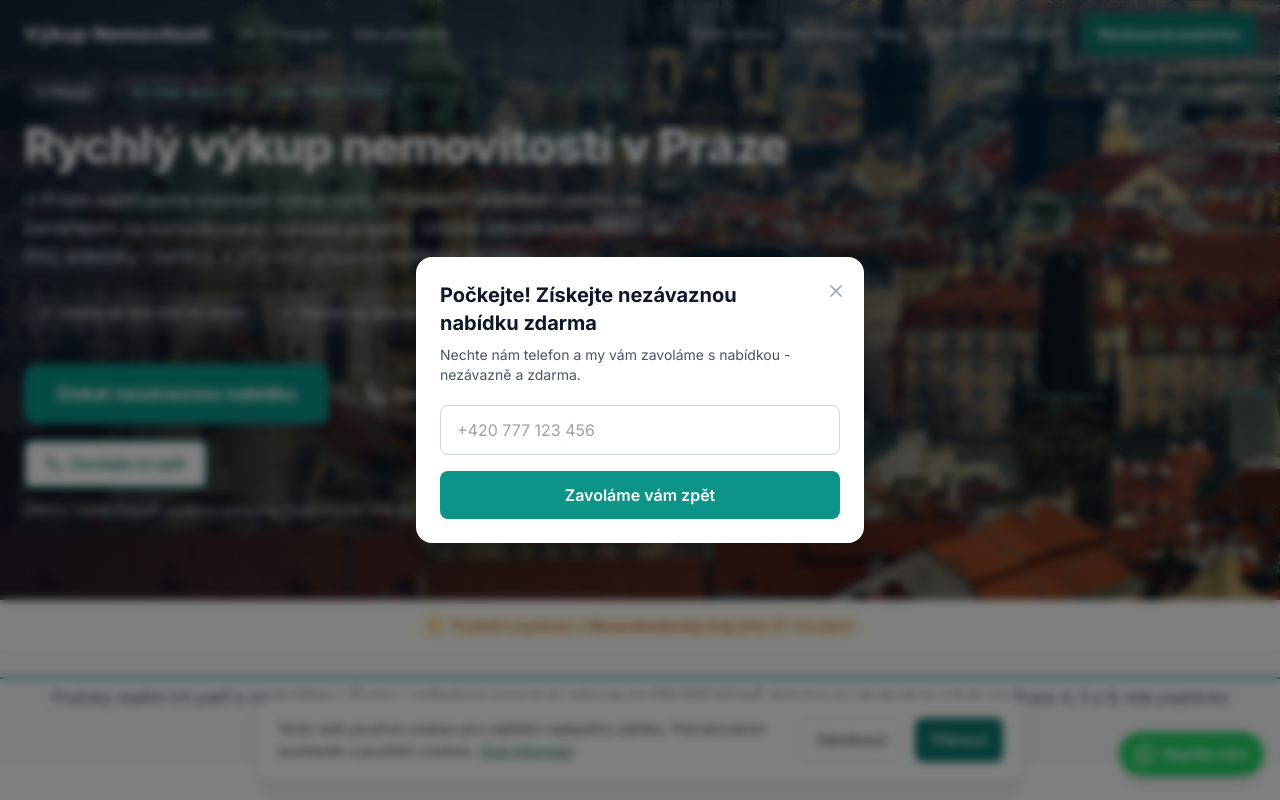
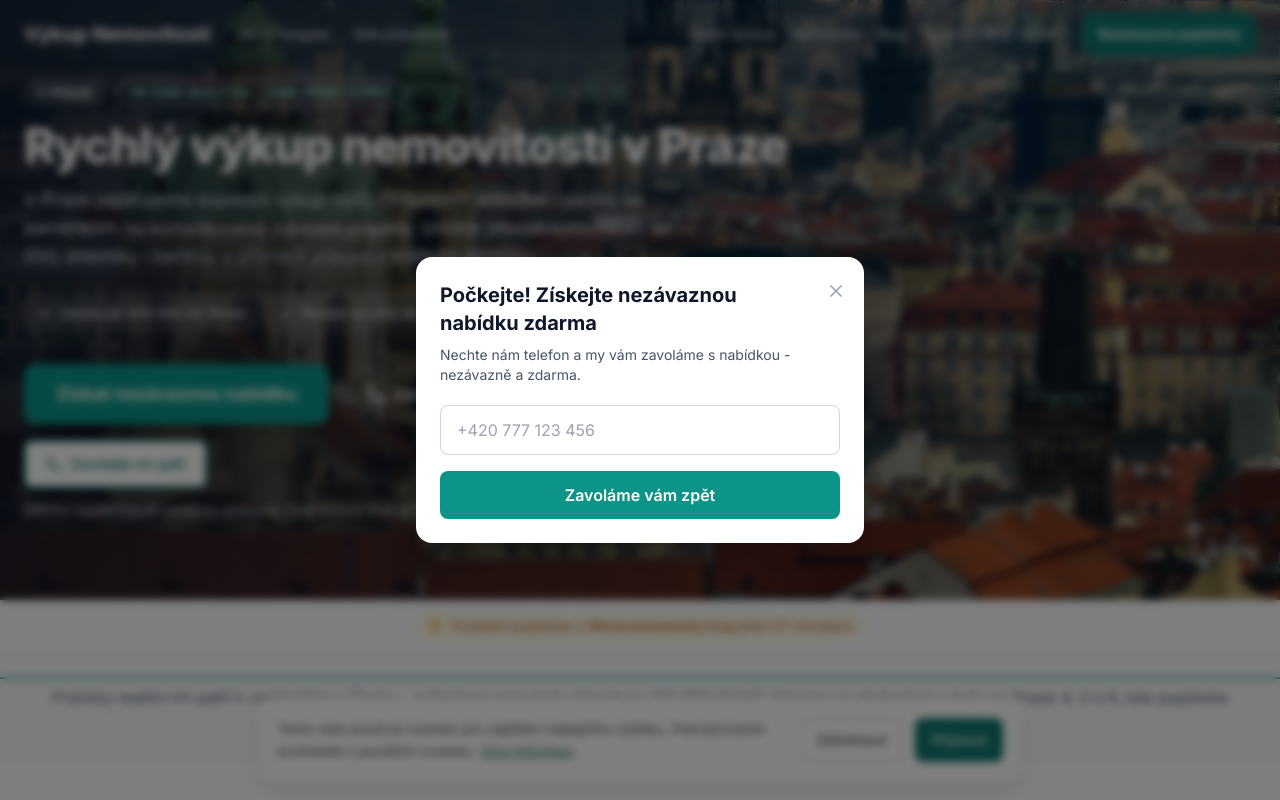
Before and after one commit to Dimmka1/vykup-regiony-cz, a Next.js app: page / in a window 1280 px wide. Shown: the top 800 px of the page. Built offline with nearby package versions, Linux system fonts and the light colour scheme; no server answers.

Commit message:
feat: remove FloatingWhatsApp button
Remove the FloatingWhatsApp component import and usage from
home-page-content.tsx, and delete the floating-whatsapp.tsx file.

```diff
--- a/src/components/floating-whatsapp.tsx
+++ /dev/null
@@ -1,44 +0,0 @@
-"use client";
-
-import { trackEvent } from "@/lib/analytics";
-
-const WHATSAPP_PHONE = "420800123001";
-
-function buildWhatsAppUrl(regionName: string): string {
-  const text = `Dobrý den, mám zájem o výkup nemovitosti v ${regionName}.`;
-  return `https://wa.me/${WHATSAPP_PHONE}?text=${encodeURIComponent(text)}`;
-}
-
-interface FloatingWhatsAppProps {
-  regionName: string;
-}
-
-export function FloatingWhatsApp({ regionName }: FloatingWhatsAppProps) {
-  const href = buildWhatsAppUrl(regionName);
-
-  const handleClick = () => {
-    trackEvent("whatsapp_click", { region: regionName });
-  };
-
-  return (
-    <a
-      href={href}
-      target="_blank"
-      rel="noopener noreferrer"
-      onClick={handleClick}
-      aria-label="Napište nám na WhatsApp"
-      className="fixed bottom-20 right-4 z-10 flex items-center gap-2 rounded-full bg-[#25D366] px-4 py-3 text-sm font-semibold text-white shadow-lg transition-transform hover:scale-105 focus-visible:outline-none focus-visible:ring-2 focus-visible:ring-[#25D366] focus-visible:ring-offset-2 md:bottom-6"
-    >
-      <svg
-        xmlns="http://www.w3.org/2000/svg"
-        viewBox="0 0 24 24"
-        fill="currentColor"
-        className="h-5 w-5 shrink-0"
-        aria-hidden="true"
-      >
-        <path d="M17.472 14.382c-.297-.149-1.758-.867-2.03-.967-.273-.099-.471-.148-.67.15-.197.297-.767.966-.94 1.164-.173.199-.347.223-.644.075-.297-.15-1.255-.463-2.39-1.475-.883-.788-1.48-1.761-1.653-2.059-.173-.297-.018-.458.13-.606.134-.133.298-.347.446-.52.149-.174.198-.298.298-.497.099-.198.05-.371-.025-.52-.075-.149-.669-1.612-.916-2.207-.242-.579-.487-.5-.669-.51-.173-.008-.371-.01-.57-.01-.198 0-.52.074-.792.372-.272.297-1.04 1.016-1.04 2.479 0 1.462 1.065 2.875 1.213 3.074.149.198 2.096 3.2 5.077 4.487.709.306 1.262.489 1.694.625.712.227 1.36.195 1.871.118.571-.085 1.758-.719 2.006-1.413.248-.694.248-1.289.173-1.413-.074-.124-.272-.198-.57-.347m-5.421 7.403h-.004a9.87 9.87 0 01-5.031-1.378l-.361-.214-3.741.982.998-3.648-.235-.374a9.86 9.86 0 01-1.51-5.26c.001-5.45 4.436-9.884 9.888-9.884 2.64 0 5.122 1.03 6.988 2.898a9.825 9.825 0 012.893 6.994c-.003 5.45-4.437 9.884-9.885 9.884m8.413-18.297A11.815 11.815 0 0012.05 0C5.495 0 .16 5.335.157 11.892c0 2.096.547 4.142 1.588 5.945L.057 24l6.305-1.654a11.882 11.882 0 005.683 1.448h.005c6.554 0 11.89-5.335 11.893-11.893a11.821 11.821 0 00-3.48-8.413z" />
-      </svg>
-      <span className="hidden sm:inline">Napište nám</span>
-    </a>
-  );
-}
--- a/src/components/home-page-content.tsx
+++ b/src/components/home-page-content.tsx
@@ -12,7 +12,6 @@
 import { FloatingDesktopCta } from "@/components/floating-desktop-cta";
 import { FaqAccordion } from "@/components/faq-accordion";
 import { NearbyRegions } from "@/components/nearby-regions";
-import { FloatingWhatsApp } from "@/components/floating-whatsapp";
 import { PropertyEstimator } from "@/components/property-estimator";
 import { ComparisonCalculator } from "@/components/comparison-calculator";
 import { LeadForm } from "@/components/lead-form";
@@ -309,7 +308,6 @@
   return (
     <div style={themeStyle}>
       <ScrollTracker regionName={region.name} />
-      <FloatingWhatsApp regionName={region.name} />
       <FloatingDesktopCta />
 
       {/* ===== HERO ===== */}
```
